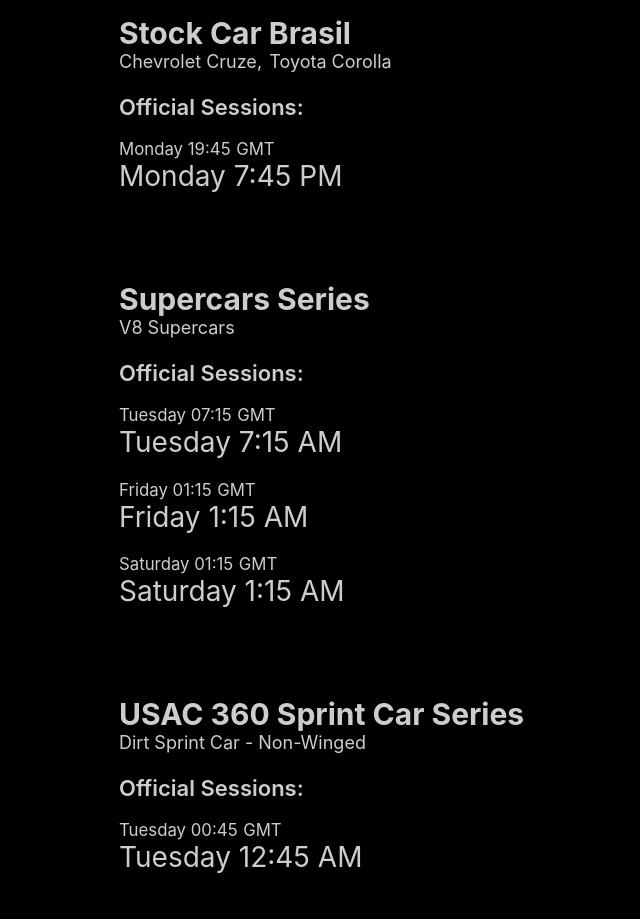
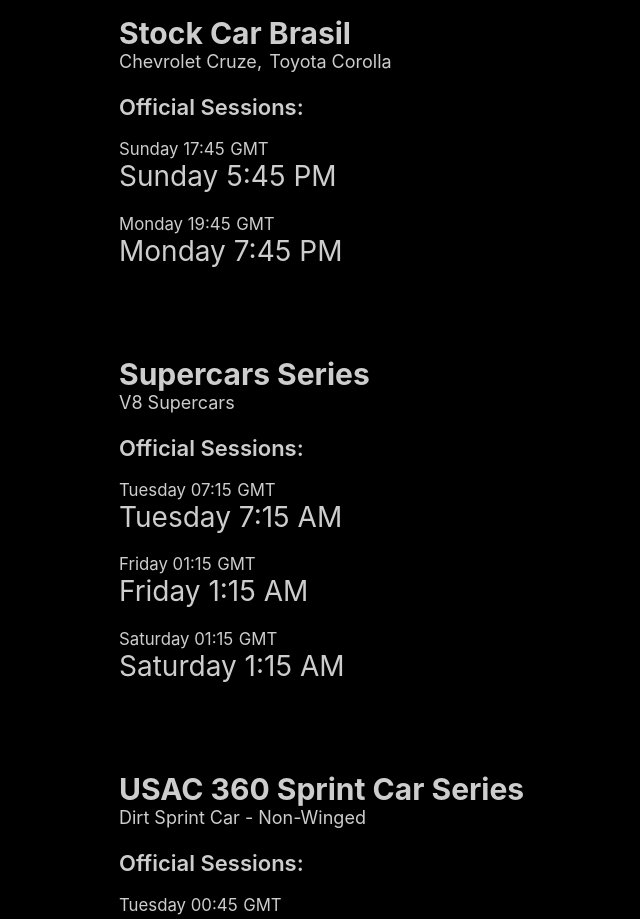
Before and after one commit to jamiehs/whenrace, a React (Create React App) app: page / in a window 1280 px wide. Shown: the part 5180-6099 px from the top of the page, without its empty margins (107-747 px from the left). Built offline with nearby package versions, Linux system fonts and the light colour scheme.

Commit message:
Adds SCB slot at 17:45GMT

```diff
--- a/src/data/official-sessions.js
+++ b/src/data/official-sessions.js
@@ -141,6 +141,10 @@
         label: 'Stock Car Brasil',
         cars: ["Chevrolet Cruze", "Toyota Corolla"],
         sessions: [
+            {
+                sessionDay: SUN,
+                sessionTimeGmt: '17:45',
+            },
             {
                 sessionDay: MON,
                 sessionTimeGmt: '19:45',
```
